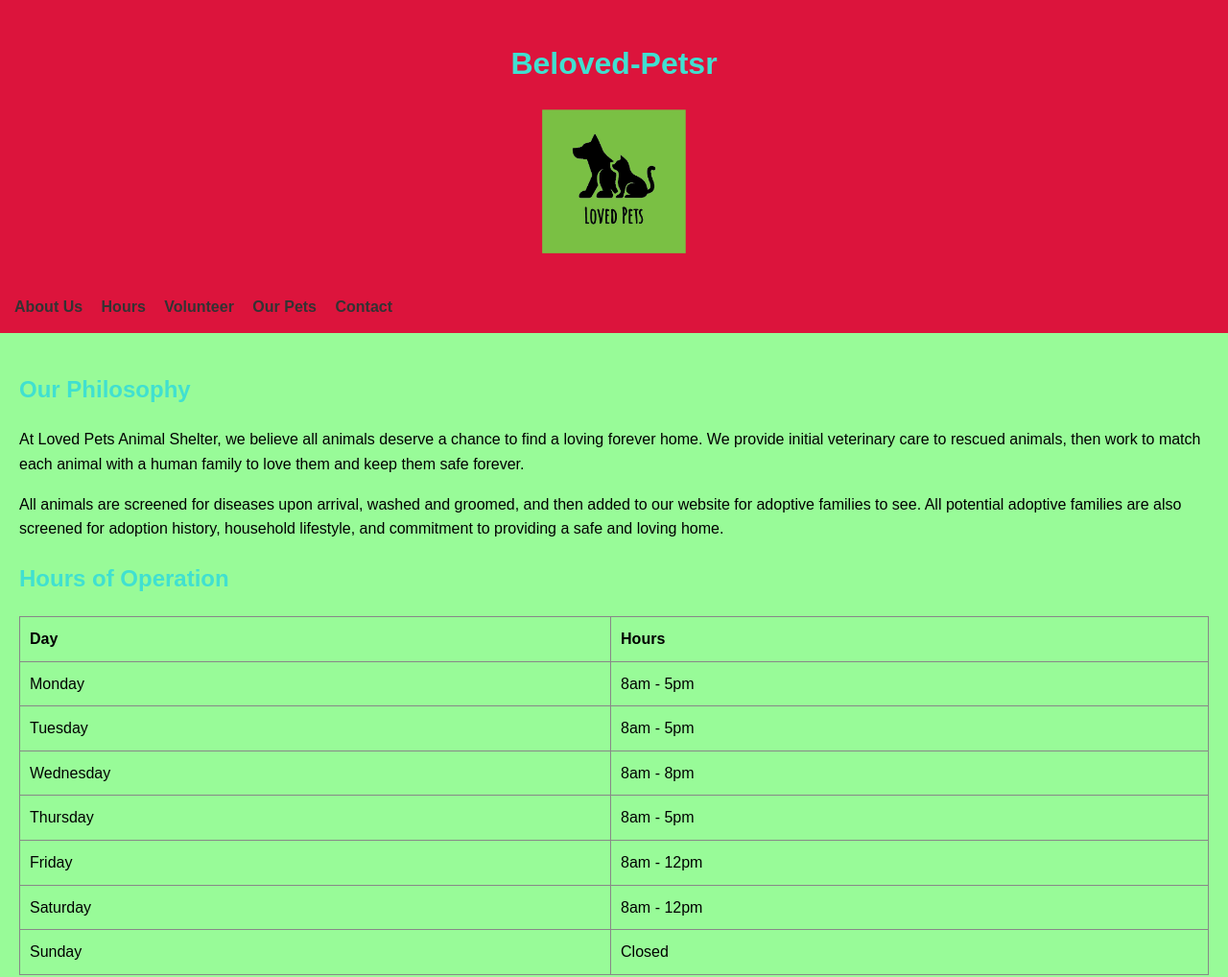
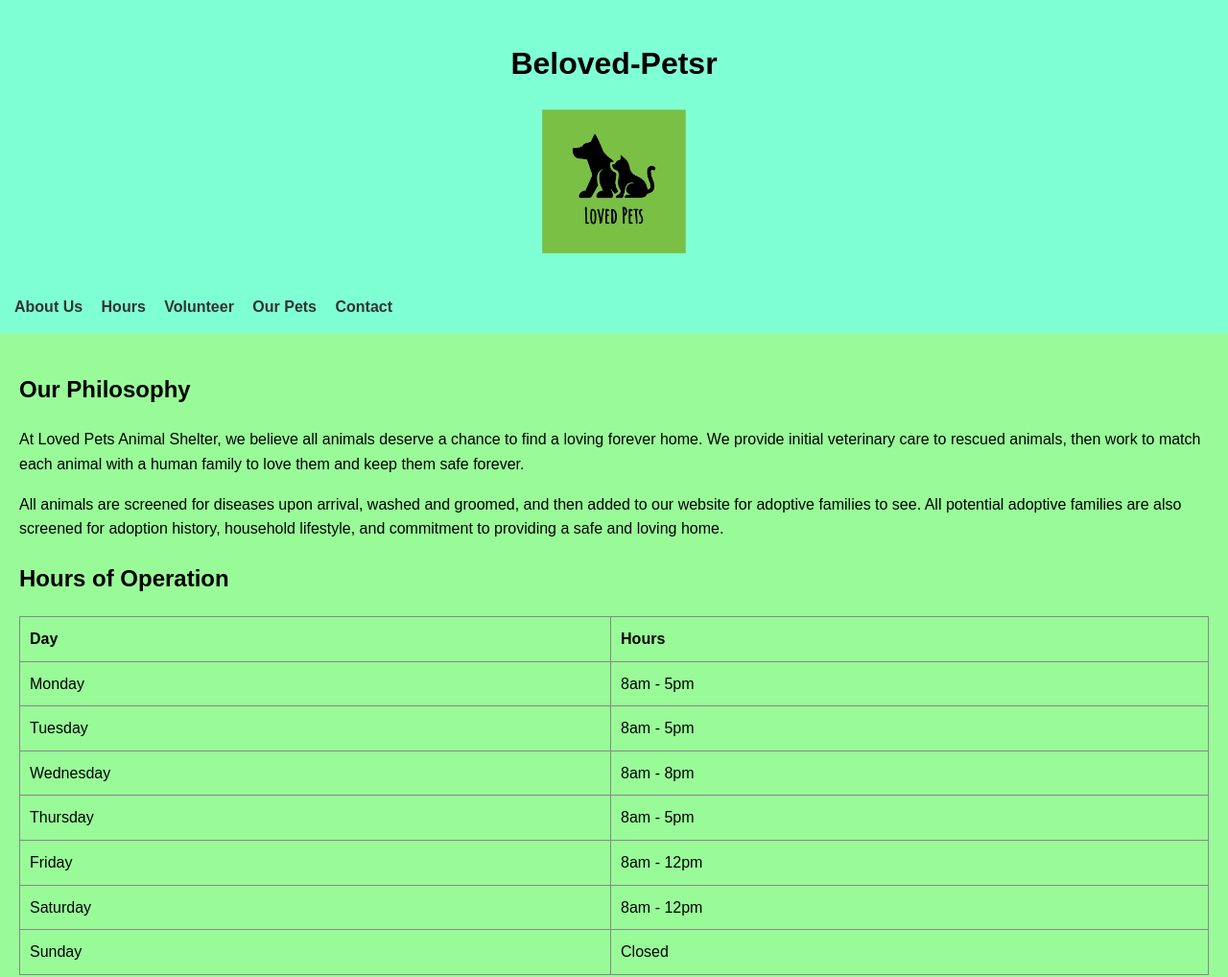
Before and after one commit to Rafaelp80now/Beloved-Pets, a plain HTML site: page index.html in a window 1280 px wide. Shown: the top 1018 px of the page at 96% size. Drawn offline with Linux system fonts and the light colour scheme.

Commit message:
Change background and text colors in index.html

```diff
--- a/index.html
+++ b/index.html
@@ -18,11 +18,11 @@
             padding: 20px;
         }
         header {
-            background-color: #DC143C;
+            background-color: #7FFFD4;
             text-align: center;
         }
         nav {
-            background-color: #DC143C;
+            background-color: #7FFFD4;
             padding: 15px;
         }
         nav a {
@@ -32,7 +32,7 @@
             color: #333;
         }
         h1, h2, h3 {
-            color: #40E0D0;
+            color: #000000;
         }
         .pet-gallery img {
             width: 200px;
```
